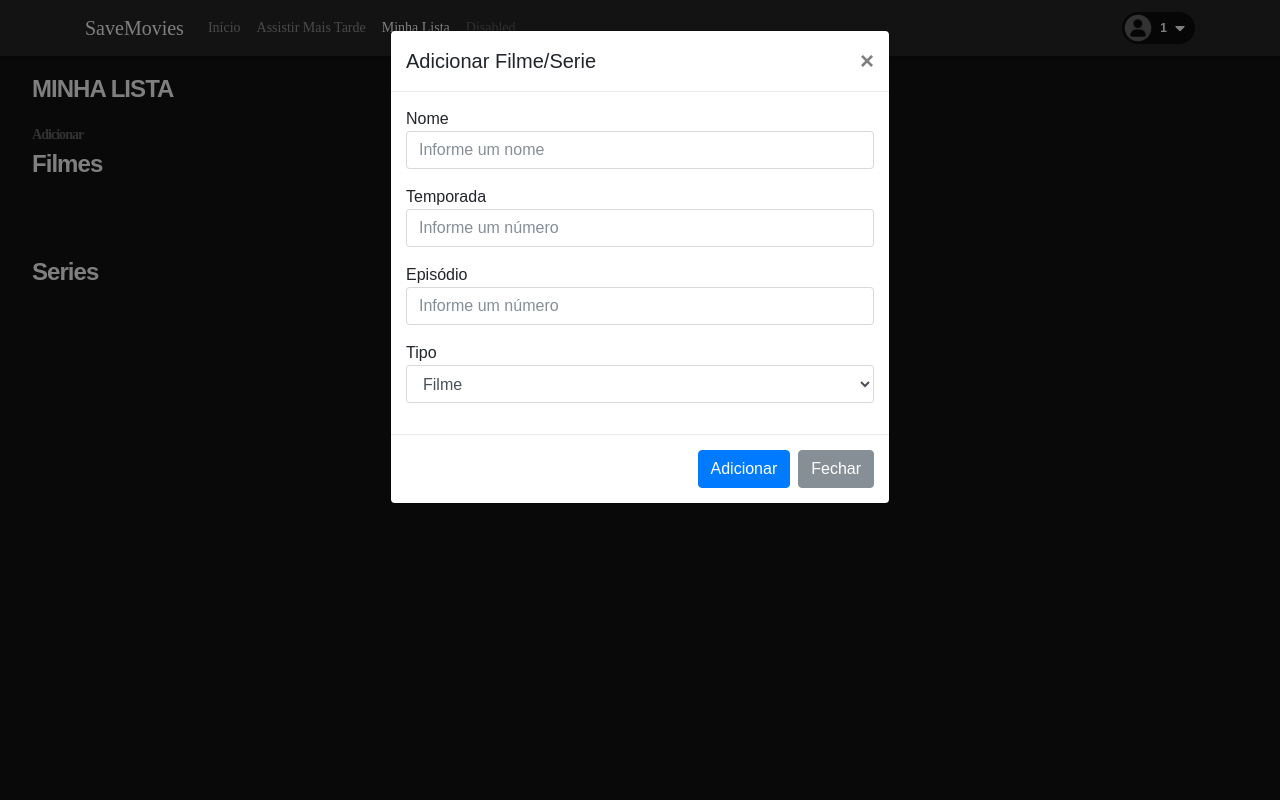
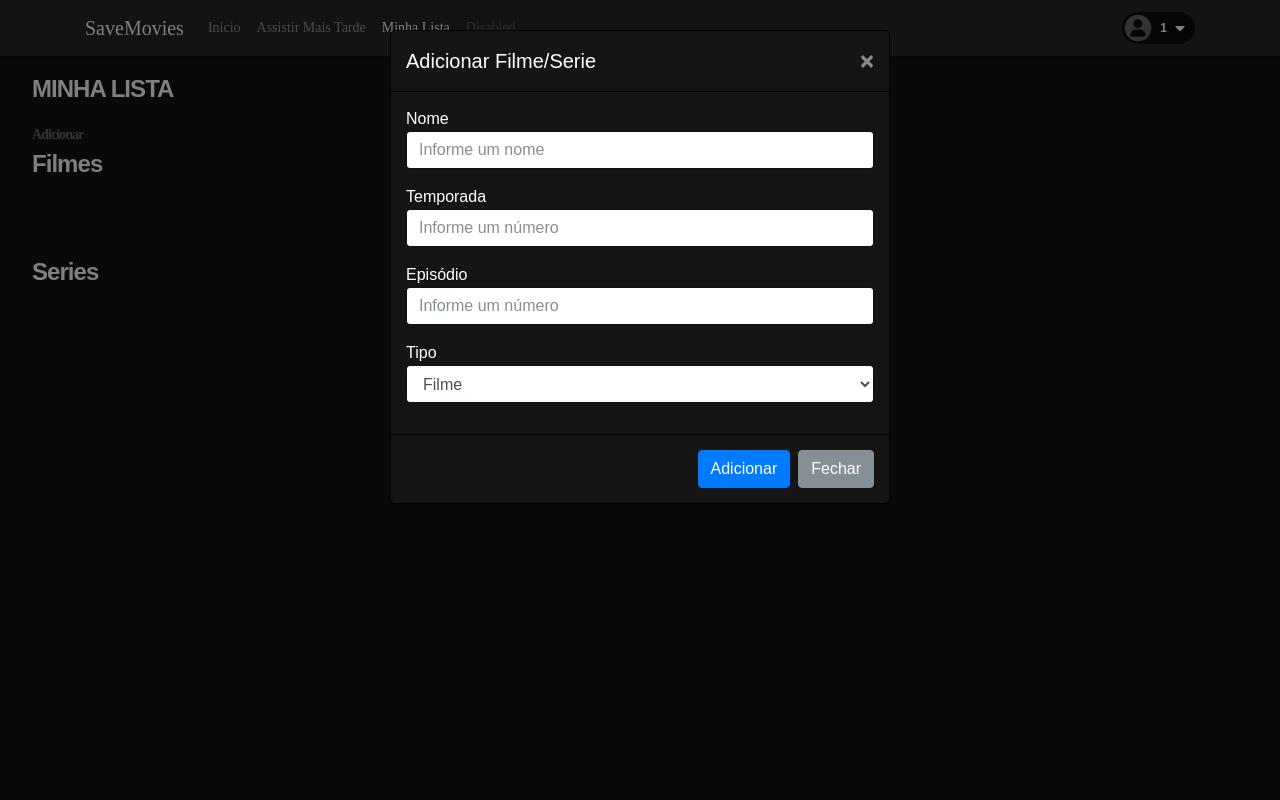
Before and after one commit to Thiiagoh/ProjetoMobile, a PHP site: page /minhalista.php in a window 1280 px wide, after a click on "Adicionar". Run offline with PHP 8.4, Linux system fonts and the light colour scheme; the visitor is signed in with stand-in values (Sample User, id 1); data that the repository does not hold is empty; some web fonts are replaced.

Commit message:
Mudanças
Mudanças

```diff
--- a/css/style.css
+++ b/css/style.css
@@ -408,3 +408,43 @@ a:hover > .imagem{
 .carousel-control-prev{
     width: 1%;
 }
+
+.modal-dialog {
+    background-color: #151515;
+    border-color: #000;
+    color: white;
+    border-radius: 10px;
+}
+.modal-content {
+    background-color: #151515;
+    border-color: #000;
+    color: white;
+}
+.modal-header{
+    background-color: #151515;
+    border-color: #000;
+    color: white;
+    border-top-left-radius: 10px;
+    border-top-right-radius: 10px;
+}
+.modal-body{
+    background-color: #151515;
+    border-color: #000;
+    color: white;
+}
+.modal-footer {
+    background-color: #151515;
+    border-color: #000;
+    color: white;
+    border-bottom-right-radius: 10px;
+    border-bottom-left-radius: 10px;
+}
+.carousel-inner{
+    border-radius: 10px;
+}
+.close{
+    color: #fff;
+}
+.close:hover{
+    opacity: .6;
+}
```
